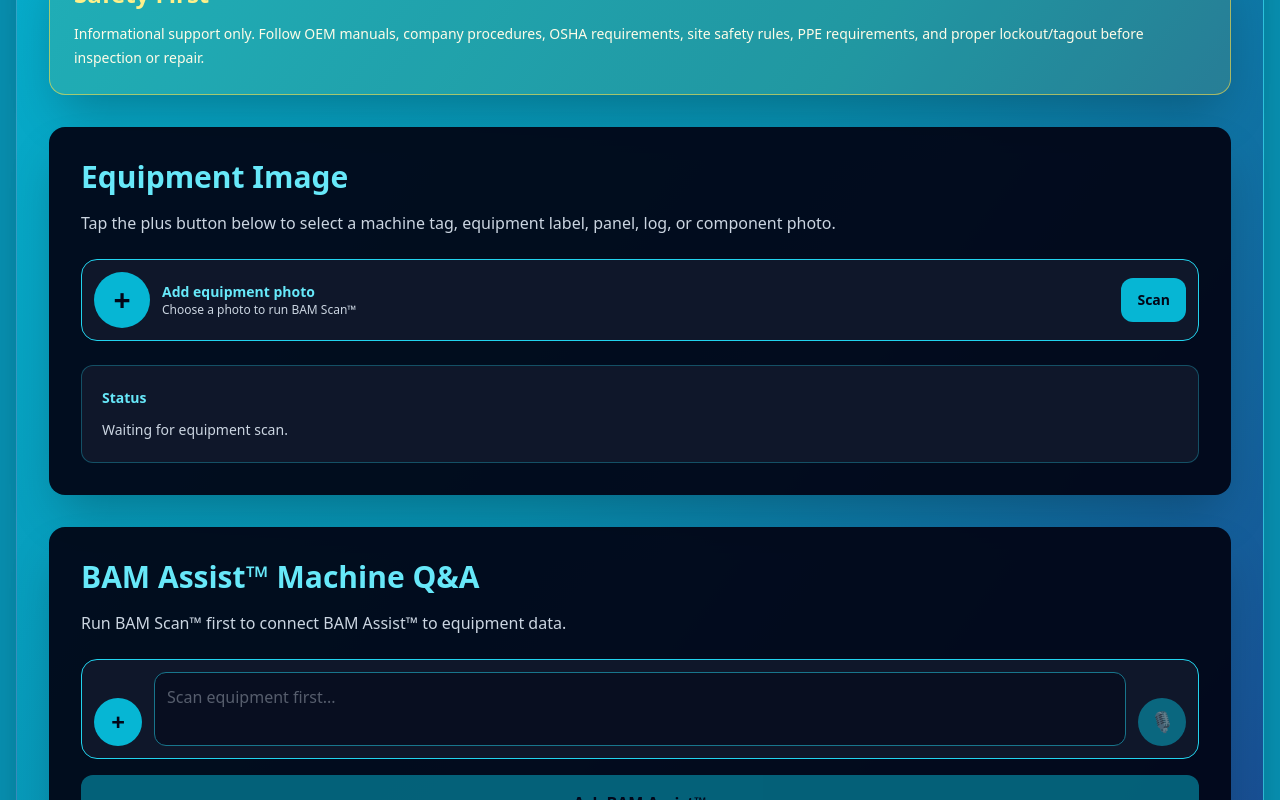
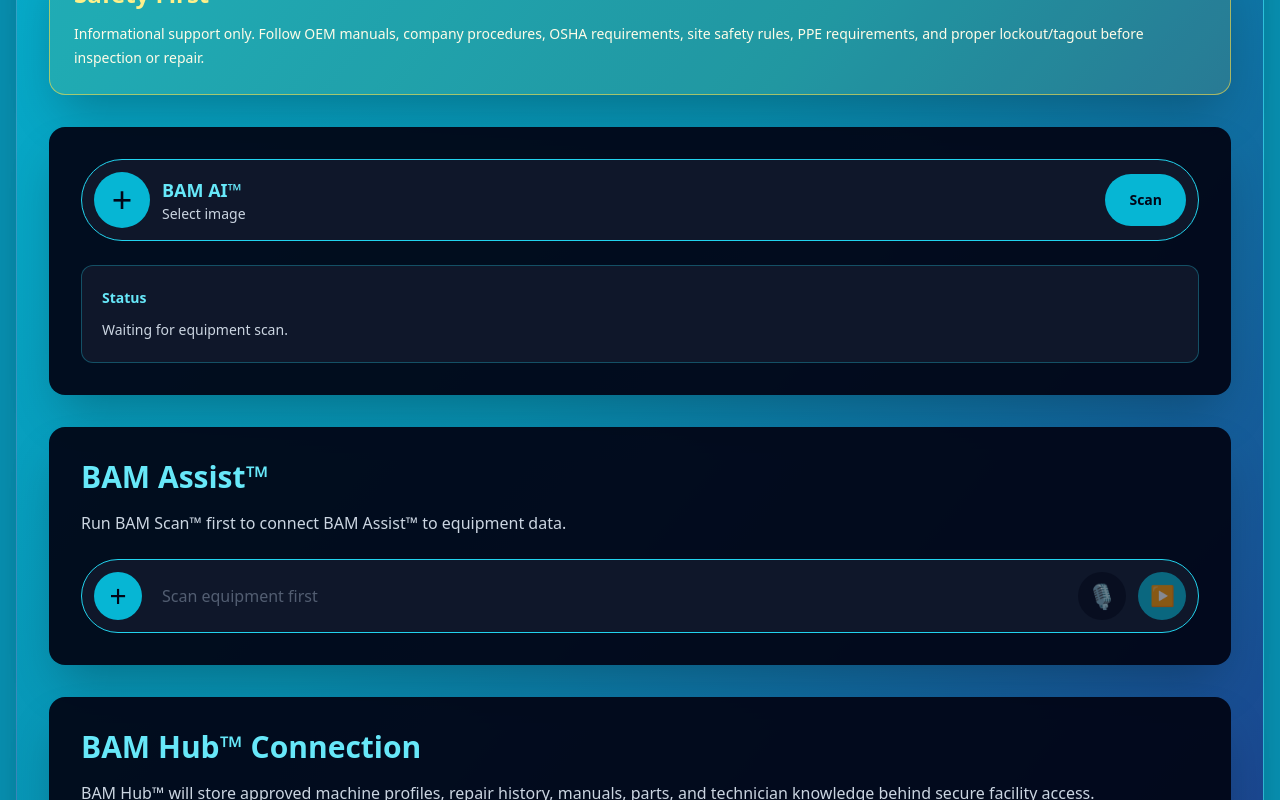
Before and after one commit to BAMToolz/bam-tools, a Next.js app: page /scanner in a window 1280 px wide. Shown: the part 540-1340 px from the top of the page. Built offline with nearby package versions, Linux system fonts and the light colour scheme.

Commit message:
Update page.tsx

```diff
--- a/app/scanner/page.tsx
+++ b/app/scanner/page.tsx
@@ -21,11 +21,11 @@
     const imageFile = selectedFile || file;
 
     if (!imageFile) {
-      setScanStatus("Please select an equipment photo before scanning.");
+      setScanStatus("Select an image before scanning.");
       return;
     }
 
-    setScanStatus("Analyzing equipment with BAM Scan™...");
+    setScanStatus("Analyzing with BAM AI™...");
     setMachineConnected(false);
     setMessages([]);
 
@@ -44,16 +44,16 @@
         data.analysis ||
         data.result ||
         data.message ||
-        "BAM Scan™ connected, but no scan data was returned.";
+        "BAM AI™ connected, but no scan data was returned.";
 
       setScanData(report);
       setMachineConnected(true);
-      setScanStatus("Equipment scan complete. BAM Assist™ is ready.");
+      setScanStatus("Scan complete. BAM Assist™ is ready.");
 
       setMessages([
         {
           role: "bam",
-          text: "Equipment scan complete. Ask a maintenance question about this scan.",
+          text: "Scan complete. Ask a maintenance question about this equipment.",
         },
       ]);
     } catch (error: any) {
@@ -73,13 +73,13 @@
 
   function startVoiceInput() {
     const SpeechRecognition =
-      (window as any).SpeechRecognition || (window as any).webkitSpeechRecognition;
+      (window as any).SpeechRecognition ||
+      (window as any).webkitSpeechRecognition;
 
     if (!SpeechRecognition) {
-      setInput("Voice input is not supported on this browser. Type your question here.");
+      setInput("Voice input is not supported on this browser.");
       return;
     }
-
 
     const recognition = new SpeechRecognition();
     recognition.lang = "en-US";
@@ -92,7 +92,7 @@
     };
 
     recognition.onerror = () => {
-      setInput("Voice input could not be completed. Type your question here.");
+      setInput("Voice input could not be completed.");
     };
 
     recognition.start();
@@ -203,14 +203,6 @@
           </p>
         </section>
 
-        <section className="mt-8 rounded-2xl bg-slate-950/95 p-8 shadow-2xl">
-          <h2 className="text-3xl font-black text-cyan-300">Equipment Image</h2>
-
-          <p className="mt-4 text-slate-300">
-            Tap the plus button below to select a machine tag, equipment label,
-            panel, log, or component photo.
-          </p>
-
         <input
           ref={fileInputRef}
           type="file"
@@ -219,27 +211,28 @@
           className="hidden"
         />
 
-          <div className="mt-6 flex items-center gap-3 rounded-2xl border border-cyan-400 bg-slate-900 p-3">
+        <section className="mt-8 rounded-2xl bg-slate-950/95 p-8 shadow-2xl">
+          <div className="flex items-center gap-3 rounded-full border border-cyan-400 bg-slate-900 p-3">
             <button
               onClick={() => fileInputRef.current?.click()}
-              className="flex h-14 w-14 shrink-0 items-center justify-center rounded-full bg-cyan-500 text-3xl font-black text-slate-950 hover:bg-cyan-400"
-              aria-label="Add equipment photo"
+              className="flex h-14 w-14 shrink-0 items-center justify-center rounded-full bg-cyan-500 text-4xl font-light text-slate-950 hover:bg-cyan-400"
+              aria-label="Add image"
             >
               +
             </button>
 
             <div className="min-w-0 flex-1">
-              <p className="text-sm font-black text-cyan-300">
-                {file ? "Selected equipment photo" : "Add equipment photo"}
+              <p className="text-lg font-black text-cyan-300">
+                BAM AI™
               </p>
-              <p className="truncate text-xs text-slate-300">
-                {file ? file.name : "Choose a photo to run BAM Scan™"}
+              <p className="truncate text-sm text-slate-300">
+                {file ? file.name : "Select image"}
               </p>
             </div>
 
             <button
               onClick={() => runScan()}
-              className="rounded-xl bg-cyan-500 px-4 py-3 text-sm font-black text-slate-950 hover:bg-cyan-400"
+              className="rounded-full bg-cyan-500 px-6 py-4 text-sm font-black text-slate-950 hover:bg-cyan-400"
             >
               Scan
             </button>
@@ -267,7 +260,7 @@
 
         <section className="mt-8 rounded-2xl bg-slate-950/95 p-8 shadow-2xl">
           <h2 className="text-3xl font-black text-cyan-300">
-            BAM Assist™ Machine Q&A
+            BAM Assist™
           </h2>
 
           <p className="mt-4 text-slate-300">
@@ -298,44 +291,45 @@
             </div>
           )}
 
-          <div className="mt-6 flex items-end gap-3 rounded-2xl border border-cyan-400 bg-slate-900 p-3">
+          <div className="mt-6 flex items-center gap-3 rounded-full border border-cyan-400 bg-slate-900 p-3">
             <button
               onClick={() => fileInputRef.current?.click()}
-              className="flex h-12 w-12 shrink-0 items-center justify-center rounded-full bg-cyan-500 text-2xl font-black text-slate-950 hover:bg-cyan-400"
-              aria-label="Add equipment photo"
+              className="flex h-12 w-12 shrink-0 items-center justify-center rounded-full bg-cyan-500 text-3xl font-light text-slate-950 hover:bg-cyan-400"
+              aria-label="Add image"
             >
               +
             </button>
 
-            <textarea
+            <input
               value={input}
               onChange={(e) => setInput(e.target.value)}
               placeholder={
                 machineConnected
-                  ? "Ask about model, serial, parts, safety, possible issue, or next check..."
-                  : "Scan equipment first..."
+                  ? "Ask BAM Assist™"
+                  : "Scan equipment first"
               }
               disabled={!machineConnected}
-              className="min-h-12 flex-1 resize-none rounded-xl border border-cyan-400 bg-slate-950 p-3 text-white outline-none disabled:opacity-50"
+              className="h-12 flex-1 rounded-full bg-transparent px-2 text-white outline-none placeholder:text-slate-400 disabled:opacity-50"
             />
 
             <button
               onClick={startVoiceInput}
               disabled={!machineConnected}
-              className="flex h-12 w-12 shrink-0 items-center justify-center rounded-full bg-cyan-500 text-xl font-black text-slate-950 hover:bg-cyan-400 disabled:opacity-50"
+              className="flex h-12 w-12 shrink-0 items-center justify-center rounded-full bg-slate-950 text-2xl text-cyan-300 hover:bg-cyan-950 disabled:opacity-50"
               aria-label="Voice input"
             >
               🎙️
             </button>
-          </div>
 
             <button
               onClick={sendMessage}
               disabled={!machineConnected || !input.trim()}
-            className="mt-4 w-full rounded-xl bg-cyan-500 px-6 py-4 font-black text-slate-950 hover:bg-cyan-400 disabled:opacity-50"
+              className="flex h-12 w-12 shrink-0 items-center justify-center rounded-full bg-cyan-500 text-xl font-black text-slate-950 hover:bg-cyan-400 disabled:opacity-50"
+              aria-label="Send"
             >
-            Ask BAM Assist™
+              ▶
             </button>
+          </div>
         </section>
 
         <section className="mt-8 rounded-2xl bg-slate-950/95 p-8 shadow-2xl">
```
Lines whose indentation alone changed are shown as unchanged.
